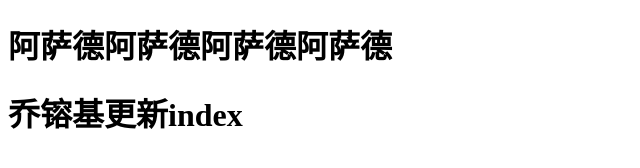
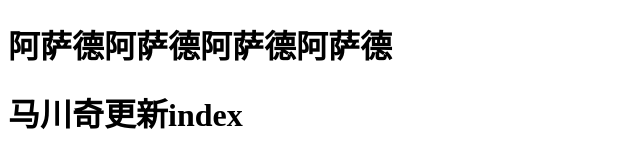
Before and after one commit to 978314388/xixi, a plain HTML site: page index.html in a window 1280 px wide. Shown: the whole page, without its empty margins (0-640 px from the left). Drawn offline with Linux system fonts and the light colour scheme.

Commit message:
更新
更新

```diff
--- a/index.html
+++ b/index.html
@@ -8,7 +8,7 @@
 </head>
 <body>
     <h1>阿萨德阿萨德阿萨德阿萨德</h1>
-	<h1>乔镕基更新index</h1>
+	<h1>马川奇更新index</h1>
 </body>
 </html>
 <script>
```
